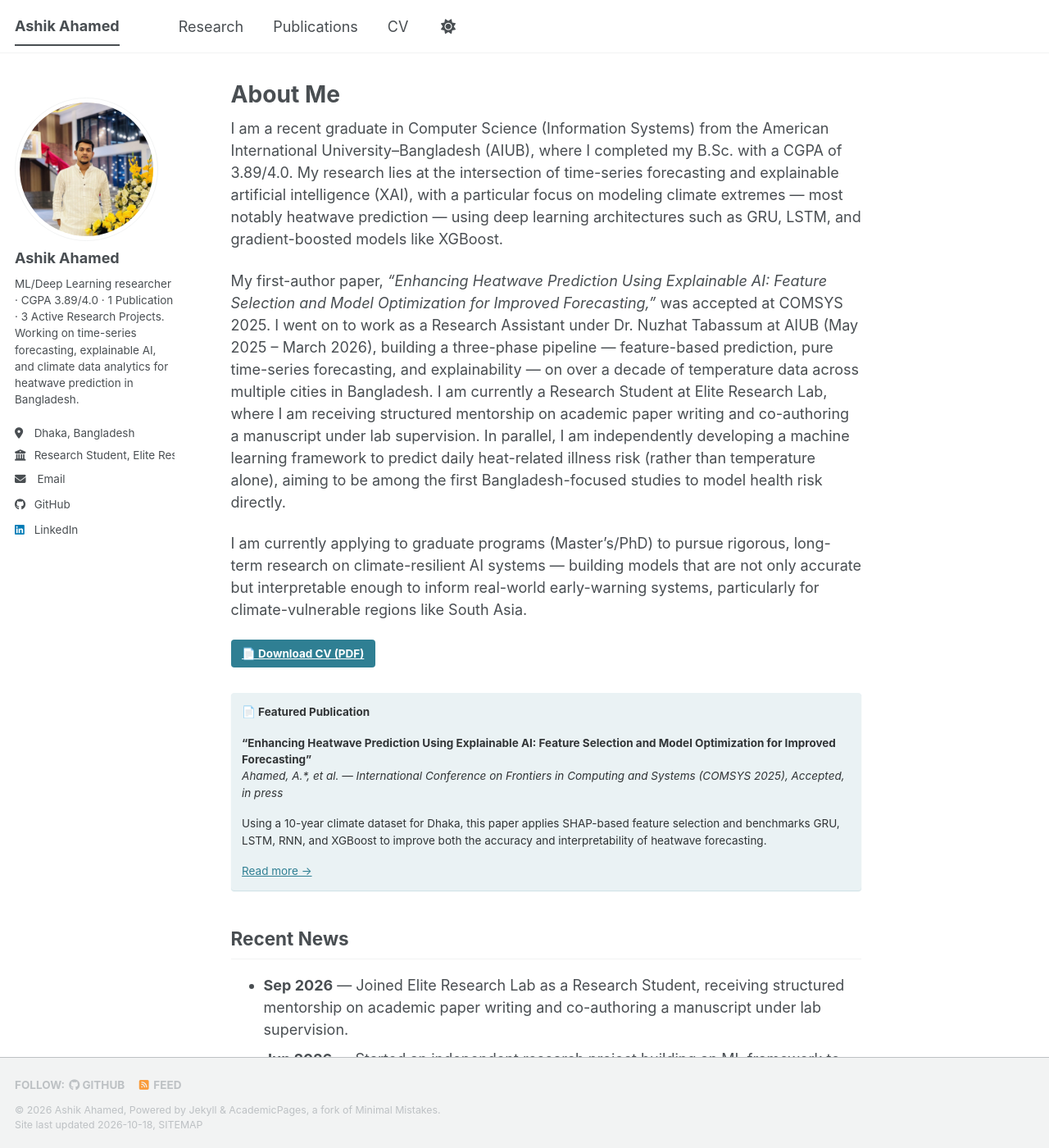
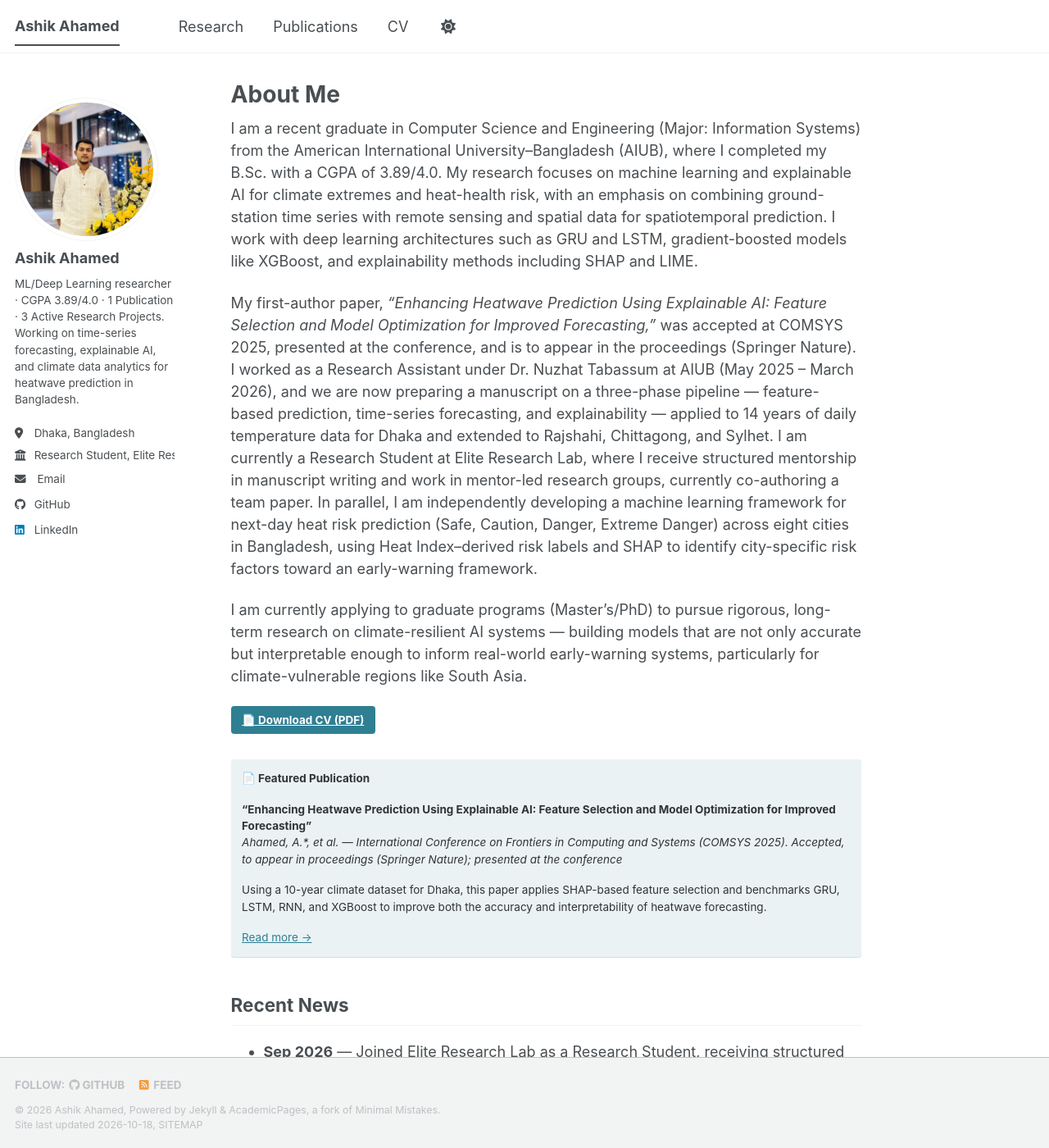
Before and after one commit to ashikahamed985/ashikahamed985.github.io, a Jekyll site: the page built from _pages/about.md, in a window 1280 px wide and 1400 px high. Shown: the whole window at 82% size. Built offline with Jekyll 4.4.1, drawn with Linux system fonts in a browser that asks for light colours; a style sheet for code colours, icons or effects is not loaded; some of the changed text lies outside the part shown.

Commit message:
Update about.md

```diff
--- a/_pages/about.md
+++ b/_pages/about.md
@@ -8,9 +8,9 @@ redirect_from:
   - /about.html
 ---
 
-I am a recent graduate in Computer Science (Information Systems) from the American International University–Bangladesh (AIUB), where I completed my B.Sc. with a CGPA of 3.89/4.0. My research lies at the intersection of time-series forecasting and explainable artificial intelligence (XAI), with a particular focus on modeling climate extremes — most notably heatwave prediction — using deep learning architectures such as GRU, LSTM, and gradient-boosted models like XGBoost.
+I am a recent graduate in Computer Science and Engineering (Major: Information Systems) from the American International University–Bangladesh (AIUB), where I completed my B.Sc. with a CGPA of 3.89/4.0. My research focuses on machine learning and explainable AI for climate extremes and heat-health risk, with an emphasis on combining ground-station time series with remote sensing and spatial data for spatiotemporal prediction. I work with deep learning architectures such as GRU and LSTM, gradient-boosted models like XGBoost, and explainability methods including SHAP and LIME.
 
-My first-author paper, *"Enhancing Heatwave Prediction Using Explainable AI: Feature Selection and Model Optimization for Improved Forecasting,"* was accepted at COMSYS 2025. I went on to work as a Research Assistant under Dr. Nuzhat Tabassum at AIUB (May 2025 – March 2026), building a three-phase pipeline — feature-based prediction, pure time-series forecasting, and explainability — on over a decade of temperature data across multiple cities in Bangladesh. I am currently a Research Student at Elite Research Lab, where I am receiving structured mentorship on academic paper writing and co-authoring a manuscript under lab supervision. In parallel, I am independently developing a machine learning framework to predict daily heat-related illness risk (rather than temperature alone), aiming to be among the first Bangladesh-focused studies to model health risk directly.
+My first-author paper, *"Enhancing Heatwave Prediction Using Explainable AI: Feature Selection and Model Optimization for Improved Forecasting,"* was accepted at COMSYS 2025, presented at the conference, and is to appear in the proceedings (Springer Nature). I worked as a Research Assistant under Dr. Nuzhat Tabassum at AIUB (May 2025 – March 2026), and we are now preparing a manuscript on a three-phase pipeline — feature-based prediction, time-series forecasting, and explainability — applied to 14 years of daily temperature data for Dhaka and extended to Rajshahi, Chittagong, and Sylhet. I am currently a Research Student at Elite Research Lab, where I receive structured mentorship in manuscript writing and work in mentor-led research groups, currently co-authoring a team paper. In parallel, I am independently developing a machine learning framework for next-day heat risk prediction (Safe, Caution, Danger, Extreme Danger) across eight cities in Bangladesh, using Heat Index–derived risk labels and SHAP to identify city-specific risk factors toward an early-warning framework.
 
 I am currently applying to graduate programs (Master's/PhD) to pursue rigorous, long-term research on climate-resilient AI systems — building models that are not only accurate but interpretable enough to inform real-world early-warning systems, particularly for climate-vulnerable regions like South Asia.
 
@@ -20,7 +20,7 @@ I am currently applying to graduate programs (Master's/PhD) to pursue rigorous,
 <strong>📄 Featured Publication</strong>
 
 <strong>"Enhancing Heatwave Prediction Using Explainable AI: Feature Selection and Model Optimization for Improved Forecasting"</strong><br>
-<em>Ahamed, A.*, et al. — International Conference on Frontiers in Computing and Systems (COMSYS 2025), Accepted, in press</em>
+<em>Ahamed, A.*, et al. — International Conference on Frontiers in Computing and Systems (COMSYS 2025). Accepted, to appear in proceedings (Springer Nature); presented at the conference</em>
 
 <p>Using a 10-year climate dataset for Dhaka, this paper applies SHAP-based feature selection and benchmarks GRU, LSTM, RNN, and XGBoost to improve both the accuracy and interpretability of heatwave forecasting.</p>
 
@@ -29,9 +29,9 @@ I am currently applying to graduate programs (Master's/PhD) to pursue rigorous,
 
 <h2>Recent News</h2>
 <ul>
-<li><strong>Sep 2026</strong> — Joined Elite Research Lab as a Research Student, receiving structured mentorship on academic paper writing and co-authoring a manuscript under lab supervision.</li>
-<li><strong>Jun 2026</strong> — Started an independent research project building an ML framework to predict daily heat-related illness risk across 8 cities in Bangladesh.</li>
+<li><strong>Sep 2026</strong> — Joined Elite Research Lab as a Research Student, receiving structured mentorship in manuscript writing and co-authoring a team paper in a mentor-led research group.</li>
+<li><strong>Jun 2026</strong> — Started an independent research project on next-day heat risk prediction across eight cities in Bangladesh.</li>
 <li><strong>May 2026</strong> — Began a multi-city extension of the heatwave prediction pipeline with Dr. Nuzhat Tabassum, covering Dhaka, Rajshahi, Chittagong, and Sylhet.</li>
-<li><strong>2025</strong> — First-author paper, "Enhancing Heatwave Prediction Using Explainable AI," accepted at COMSYS 2025.</li>
-<li><strong>2024</strong> — Scored Band 7.0 (C1 level) on IELTS Academic.</li>
+<li><strong>2026</strong> — Scored Band 7.0 (C1 level) on IELTS Academic.</li>
+<li><strong>2025</strong> — Presented first-author paper, "Enhancing Heatwave Prediction Using Explainable AI," at COMSYS 2025.</li>
 </ul>
```
